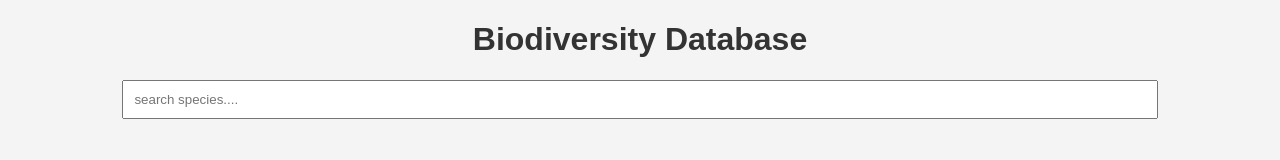
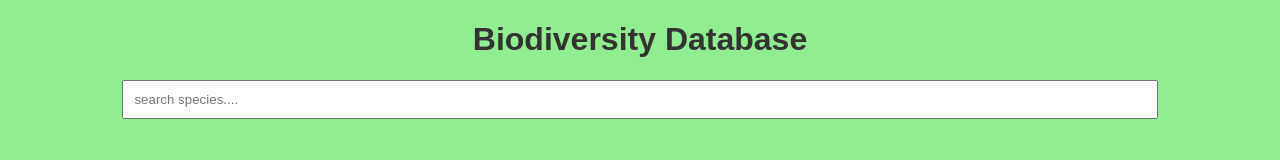
Before and after one commit to Nirvauxl/Biodiversity-Database, a plain HTML site: page index.html in a window 1280 px wide. Drawn offline with Linux system fonts and the light colour scheme.

Commit message:
Update style.css

```diff
--- a/style.css
+++ b/style.css
@@ -1,6 +1,6 @@
 body {
     font-family: Arial, Helvetica, sans-serif;
-    background-color: #f4f4f4;
+    background-color: #90EE90;
     color: #333;
 }
 header {
```
